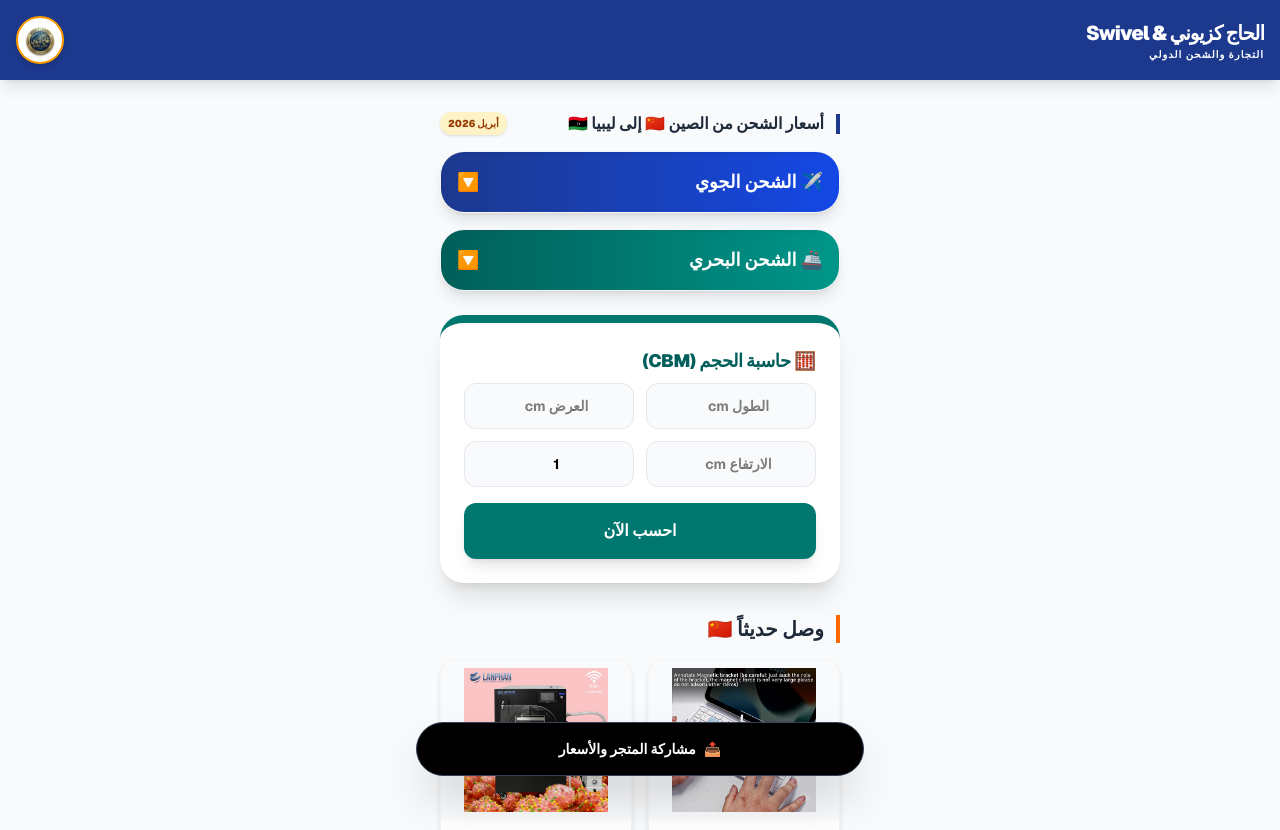
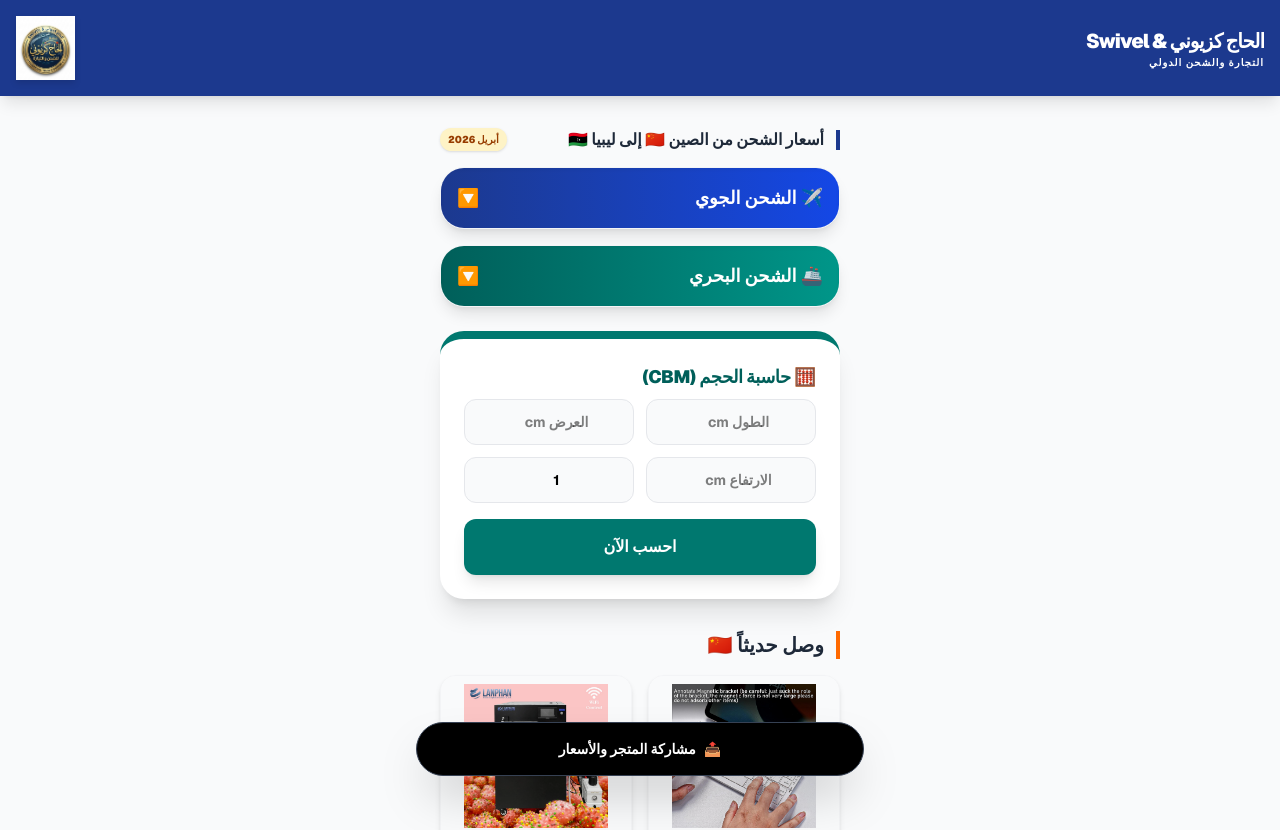
Before and after one commit to alisabree15-star/kazioni-store, a Next.js app: page / in a window 1280 px wide. Shown: the top 830 px of the page. Built offline with nearby package versions, Linux system fonts and the light colour scheme.

Commit message:
تكبير اللوجو وإزالة الإطار الدائري والخلفية

```diff
--- a/src/app/page.tsx
+++ b/src/app/page.tsx
@@ -157,16 +157,16 @@ export default function Home() {
 
   return (
     <main className="min-h-screen bg-gray-50 text-right font-sans text-black pb-32" dir="rtl">
-      {/* الشريط العلوي مع اللوجو */}
+      {/* الشريط العلوي مع اللوجو بحجم كبير وبدون إطار */}
       <nav className="bg-blue-900 text-white p-4 shadow-lg sticky top-0 z-50 flex justify-between items-center">
         <div>
           <h1 className="text-xl font-black tracking-tighter text-white">الحاج كزيوني & Swivel</h1>
           <p className="text-[10px] text-blue-200 font-bold uppercase tracking-widest text-white">التجارة والشحن الدولي</p>
         </div>
 
-        {/* مكان اللوجو في الجهة اليسرى */}
-        <div className="w-12 h-12 bg-white rounded-full flex items-center justify-center p-1 shadow-md border-2 border-amber-500 overflow-hidden">
-          <img src="/images/logo.png" alt="لوجو الحاج كزيوني" className="max-w-full max-h-full object-contain" onError={(e) => { e.currentTarget.style.display = 'none'; }} />
+        {/* اللوجو الجديد: كبير، شفاف، وبدون أي حدود */}
+        <div className="flex items-center justify-center">
+          <img src="/images/logo.png" alt="لوجو الحاج كزيوني" className="h-16 w-auto max-w-[80px] object-contain drop-shadow-md" onError={(e) => { e.currentTarget.style.display = 'none'; }} />
         </div>
       </nav>
 
```
